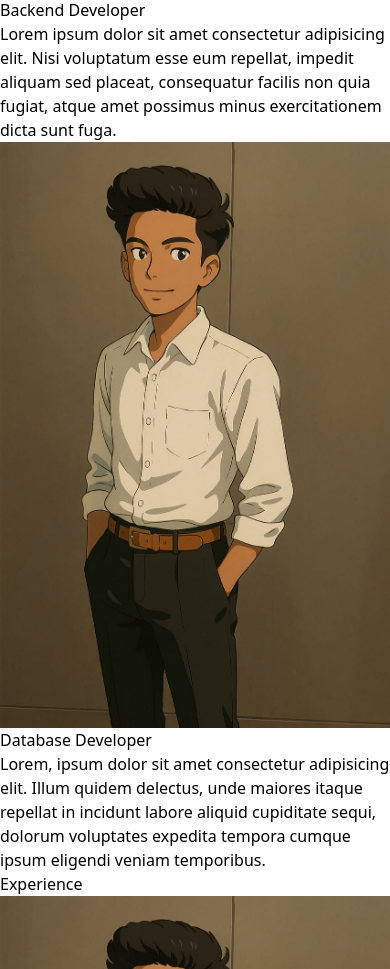
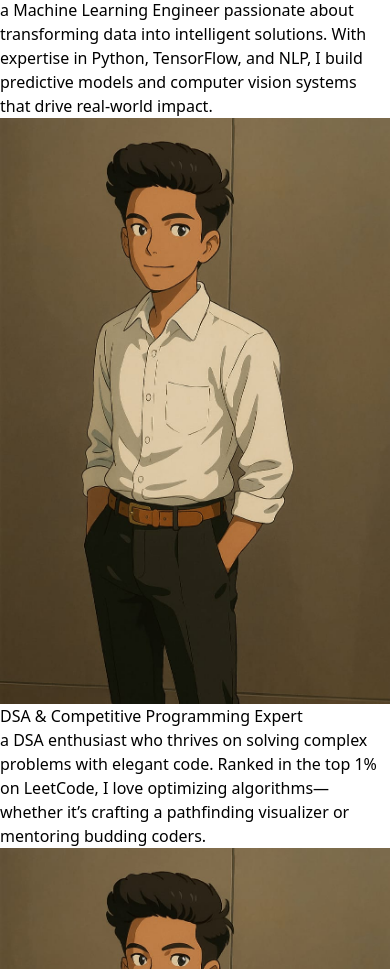
Before and after one commit to Narendra-Saryam/Portfolio, a React (Vite) app: page / in a window 390 px wide. Shown: the part 2864-3833 px from the top of the page. Built offline with nearby package versions, Linux system fonts and the light colour scheme.

Commit message:
about changes

```diff
--- a/src/Componentes/About/About.jsx
+++ b/src/Componentes/About/About.jsx
@@ -18,47 +18,74 @@ const About = () => {
             </motion.h2>
             <img className='h-60 md:h-[20rem] rounded-full bg-gradient-to-tr from-black via-[#0000] shadow-xl mr-10 hover:scale-105 duration-200' src={images} alt="Hero Image" />
         </div>
-        <motion.div
-                    variants={fadeIn("left",0.2)}
+        <div className='md:flex flex-wrap flex-col md:flex-row items-center'>
+            <ul>
+                <div className='md:flex gap-6'>
+                    <motion.div
+                    variants={fadeIn("down",0.2)}
                     initial="hidden"
                     whileInView={"show"}
-                    viewport={{once: false,amount: 0.7}}>
-
-            <div className='md:flex flex-wrap flex-col md:flex-row items-center'>
-                <ul>
-                    <div className='flex gap-3 py-4'>
+                    viewport={{once: false,amount: 0.7}}
+                    className='flex gap-3 py-4'>
                         <img className='h-4' src={image} alt="" />
 
                         <span className='w-96'>
                             <h1 className='text-xl md:text-2xl font-semibold leading-normal'>Frontend Developer</h1>
                             <p className='text-sm md:text-md leading-tight'>
-                                Lorem, ipsum dolor sit amet consectetur adipisicing elit. Quas expedita quod neque a reiciendis doloribus id quibusdam voluptatibus consequuntur! Autem ipsam, perspiciatis laudantium asperiores mollitia ullam ratione repellat facere fugiat!
+                            a Frontend Developer who turns designs into fast, accessible web apps using React and TypeScript. I obsess over pixel-perfect UIs, smooth animations, and cutting load times (like that 60% performance boost I delivered).
                             </p>
                         </span>
-                    </div>
-                    <div className='flex gap-3 py-4'>
+                    </motion.div>
+                    <motion.div
+                    variants={fadeIn("left",0.2)}
+                    initial="hidden"
+                    whileInView={"show"}
+                    viewport={{once: false,amount: 0.7}}
+                    className='flex gap-3 py-4'>
                         <img className='h-4' src={image} alt="" />
 
                         <span className='w-96'>
-                            <h1 className='text-xl md:text-2xl font-semibold leading-normal'>Backend Developer</h1>
+                            <h1 className='text-xl md:text-2xl font-semibold leading-normal'>Machine Learning Engineer</h1>
                             <p className='text-sm md:text-md leading-tight'>
-                                Lorem ipsum dolor sit amet consectetur adipisicing elit. Nisi voluptatum esse eum repellat, impedit aliquam sed placeat, consequatur facilis non quia fugiat, atque amet possimus minus exercitationem dicta sunt fuga.
+                            a Machine Learning Engineer passionate about transforming data into intelligent solutions. With expertise in Python, TensorFlow, and NLP, I build predictive models and computer vision systems that drive real-world impact.
                             </p>
                         </span>
-                    </div>
-                    <div className='flex gap-3 py-4'>
+                    </motion.div>
+                </div>
+                <div className='md:flex gap-6'>
+                    <motion.div
+                    variants={fadeIn("right",0.2)}
+                    initial="hidden"
+                    whileInView={"show"}
+                    viewport={{once: false,amount: 0.7}}
+                    className='flex gap-3 py-4'>
                         <img className='h-4' src={image} alt="" />
 
                         <span className='w-96'>
-                            <h1 className='text-xl md:text-2xl font-semibold leading-normal'>Database Developer</h1>
+                            <h1 className='text-xl md:text-2xl font-semibold leading-normal'>DSA & Competitive Programming Expert</h1>
                             <p className='text-sm md:text-md leading-tight'>
-                               Lorem, ipsum dolor sit amet consectetur adipisicing elit. Illum quidem delectus, unde maiores itaque repellat in incidunt labore aliquid cupiditate sequi, dolorum voluptates expedita tempora cumque ipsum eligendi veniam temporibus.
+                            a DSA enthusiast who thrives on solving complex problems with elegant code. Ranked in the top 1% on LeetCode, I love optimizing algorithms—whether it’s crafting a pathfinding visualizer or mentoring budding coders.
                             </p>
                         </span>
-                    </div>
-                </ul>
-            </div>
-        </motion.div>
+                    </motion.div>
+                    <motion.div
+                    variants={fadeIn("up",0.2)}
+                    initial="hidden"
+                    whileInView={"show"}
+                    viewport={{once: false,amount: 0.7}}
+                    className='flex gap-3 py-4'>
+                        <img className='h-4' src={image} alt="" />
+
+                        <span className='w-96'>
+                            <h1 className='text-xl md:text-2xl font-semibold leading-normal'>Video/Image Editor</h1>
+                            <p className='text-sm md:text-md leading-tight'>
+                            a visual storyteller wielding Adobe Premiere and After Effects to craft eye-catching content. From viral ad campaigns (5M+ views) to surreal photo manipulations, I blend technical precision with artistic flair.
+                            </p>
+                        </span>
+                    </motion.div>
+                </div>
+            </ul>
+        </div>
     </div>
   )
 }
```
